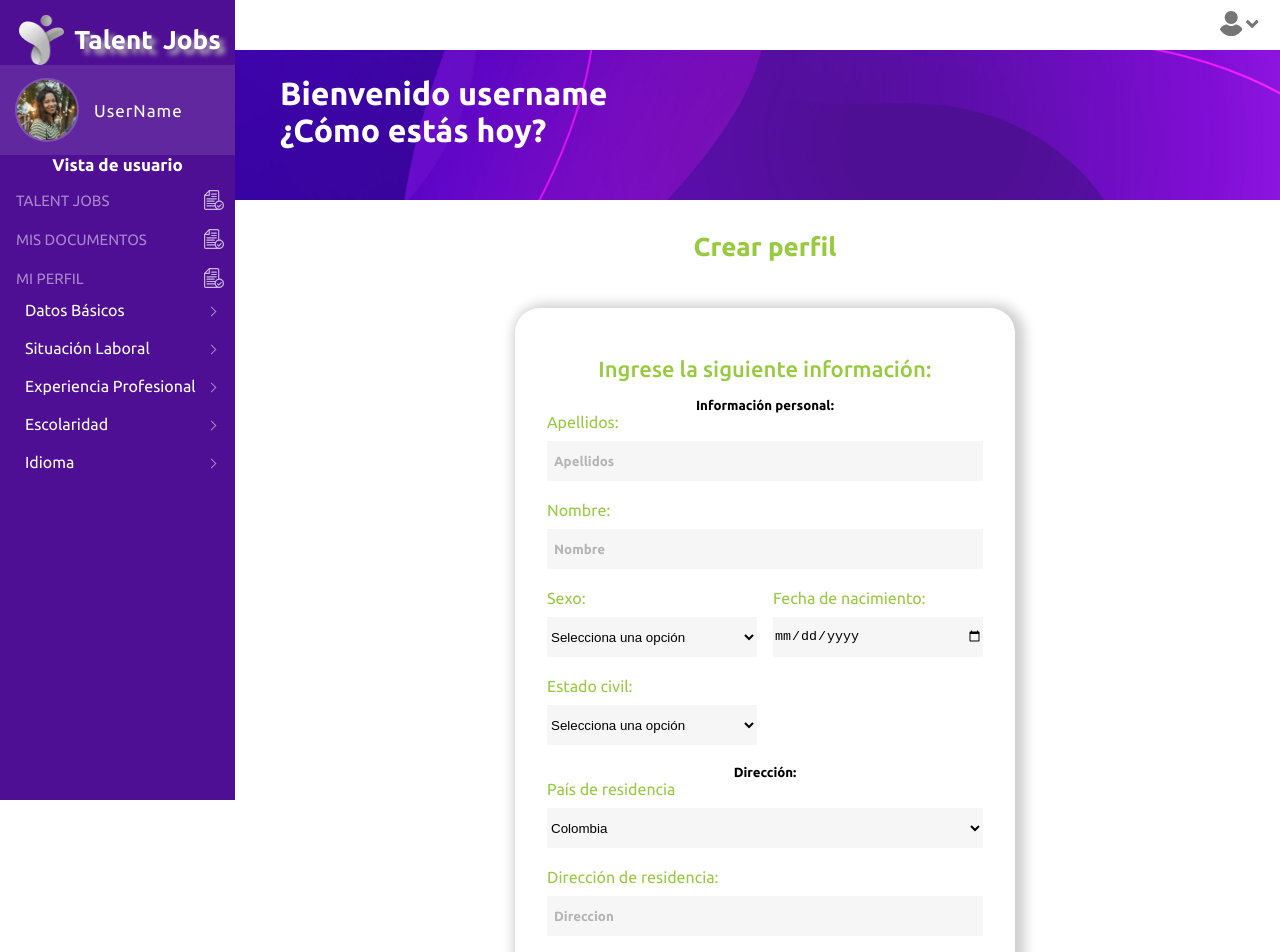
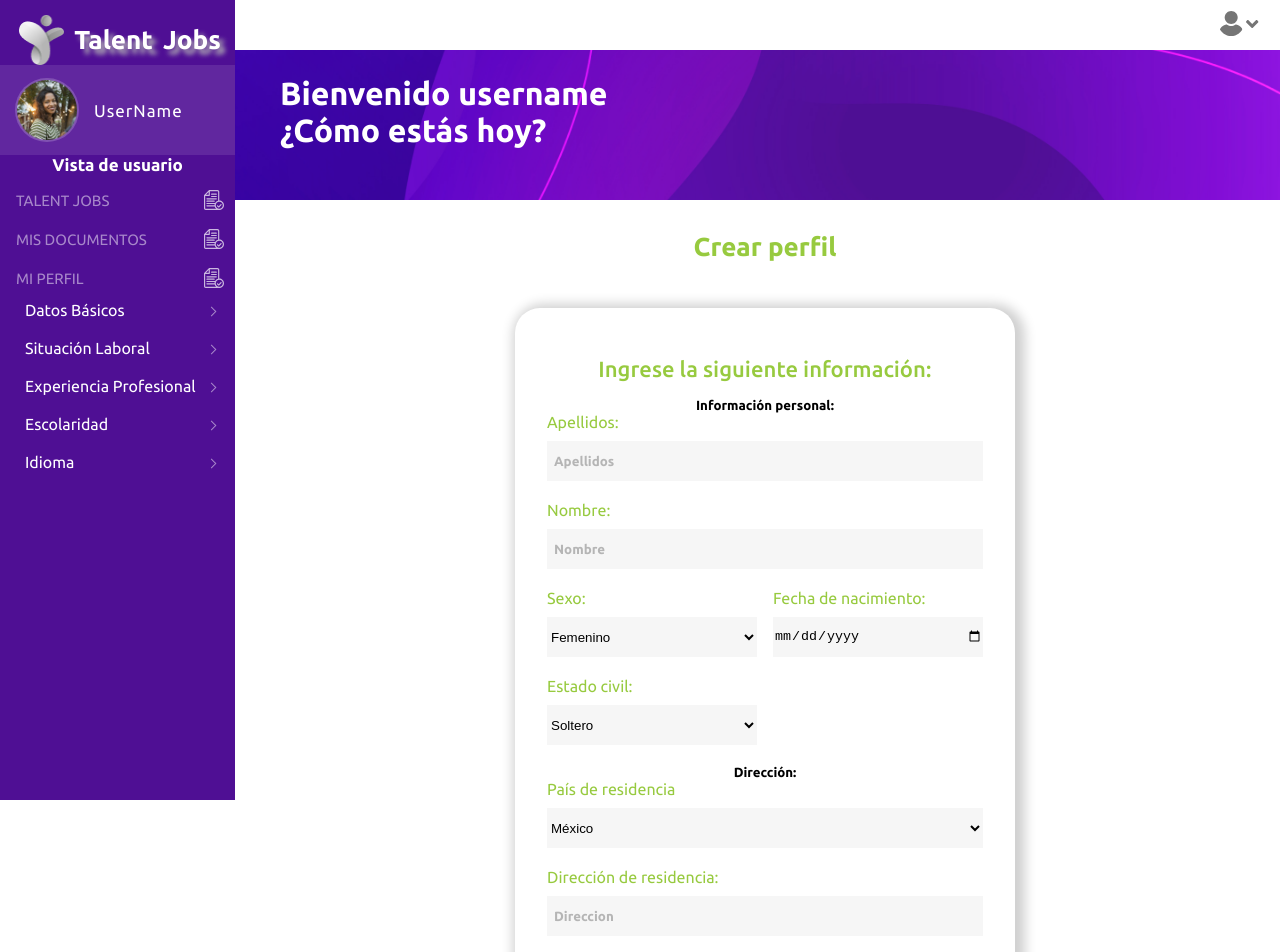
Before and after one commit to master-s-postulation-platform/frontend, a React app: page /dashboard in a window 1280 px wide. Shown: the top 952 px of the page. Built offline with nearby package versions, Linux system fonts and the light colour scheme; no server answers.

Commit message:
WIP profile

```diff
--- a/src/pages/profile/Profile.jsx
+++ b/src/pages/profile/Profile.jsx
@@ -3,11 +3,12 @@ import { useAuthState } from '../../Context/index.js'
 
 const Profile = () => {
 
-    // const [profileData, setProfileData] = useState([]);
+    const userDetails = useAuthState();
+
     const [first_name, setName] = useState("");
     const [last_name, setLastName] = useState("");
     const [username, setUsername] = useState("")
-    const userDetails = useAuthState();
+    const [gender, setGender] = useState(1)
 
     useEffect(()=> {
         fetch('https://api.hardmakers.com/api/v1/profile/information/',{
@@ -21,12 +22,12 @@ const Profile = () => {
 
             setName(data.data.profile[0].user.first_name)
             setLastName(data.data.profile[0].user.last_name)
+            setUsername(data.data.profile[0].user.username)
+            setGender(data.data.profile[0].user.gender)
+            // if (data.data.profile[0].user.username === "") {
 
-            if (data.data.profile[0].user.username === "") {
-
-            } else {
-                setUsername(data.data.profile[0].user.username)
-            }
+            // } else {
+            // }
 
         })
 
@@ -46,7 +47,7 @@ const Profile = () => {
             "address_line1":"",
             "home_phone":"",
             "mobile_phone":"",
-            "gender":1
+            "gender": gender
         }
 
         console.log(bodyRequest);
@@ -63,6 +64,11 @@ const Profile = () => {
         .then(data => {
             console.log(data)
         })
+    }
+
+    const handleGender = (e) => {
+        setGender(e.target.value)
+        console.log(gender)
     }
 
 
@@ -94,10 +100,10 @@ const Profile = () => {
                         <div className="form__column--2">
                             <label className="form__label" htmlFor="sexo">
                                     <span>Sexo:</span>
-                                <select name="gender" className="form__select">
-                                    <option>Selecciona una opción</option>
-                                    <option value="0">Femenino</option>
-                                    <option value="1">Masculino</option>
+                                <select name="gender" className="form__select" onChange={handleGender}>
+                                    {/* <option>Selecciona una opción</option> */}
+                                    <option value={2}>Femenino</option>
+                                    <option value={1}>Masculino</option>
                                 </select>
                             </label>
 
@@ -107,40 +113,44 @@ const Profile = () => {
                             </label>
                         </div>
                         <div className="form__column--2">
-                            <label className="form__label" htmlFor="estado_civil">
+                            <label className="form__label" htmlFor="c_status">
                                 <span>Estado civil:</span>
-                                <select name="estado_civil" className="form__select">
-                                    <option>Selecciona una opción</option>
-                                    <option value="Soltero">Soltero</option>
-                                    <option value="Casado">Casado</option>
-                                    <option value="union-libre">Unión Libre</option>
+                                <select name="c_status" className="form__select">
+                                    <option disabled>Selecciona una opción</option>
+                                    <option value="1">Soltero</option>
+                                    <option value="2">Casado</option>
+                                    <option value="3">Divorciado</option>
+                                    <option value="4">Separación en proceso</option>
+                                    <option value="5">Viudo/a</option>
+                                    <option value="6">Concubinato</option>
                                 </select>
                             </label>
                         </div>
 
                         <h5>Dirección:</h5>
-                        <label className="form__label" htmlFor="pais_residencia">
+                        <label className="form__label" htmlFor="countries">
                             <span>País de residencia</span>
-                            <select name="pais_residencia" className="form__select">
+                            <select name="countries" className="form__select">
                                 <option disabled>Selecciona una opción</option>
-                                <option value="femenino">Colombia</option>
-                                <option value="masculino">México</option>
+                                <option value="1">México</option>
+                                <option value="2">Colombia</option>
+                                <option value="3">Chile</option>
                             </select>
                         </label>
-                        <label className="form__label" htmlFor="direccion">
+                        <label className="form__label" htmlFor="address_line1">
                             <span>Dirección de residencia:</span>
-                            <input className="form__input" type="text" placeholder="Direccion" name="direccion"/>
+                            <input className="form__input" type="text" placeholder="Direccion" name="address_line1"/>
                         </label>
 
                         <h5>Contacto:</h5>
                         <div className="form__column--2">
-                            <label className="form__label" htmlFor="telefono_fijo">
+                            <label className="form__label" htmlFor="mobile_phone">
                                 <span>Teléfono fijo:</span>
-                                <input className="form__input" type="number" name="telefono_fijo" />
+                                <input className="form__input" type="number" name="mobile_phone" />
                             </label>
-                            <label className="form__label" htmlFor="telefono_movil">
+                            <label className="form__label" htmlFor="home_phone">
                                 <span>Número movil:</span>
-                                <input className="form__input" type="number" name="telefono_movil" />
+                                <input className="form__input" type="number" name="home_phone" />
                             </label>
                         </div>
 
```
